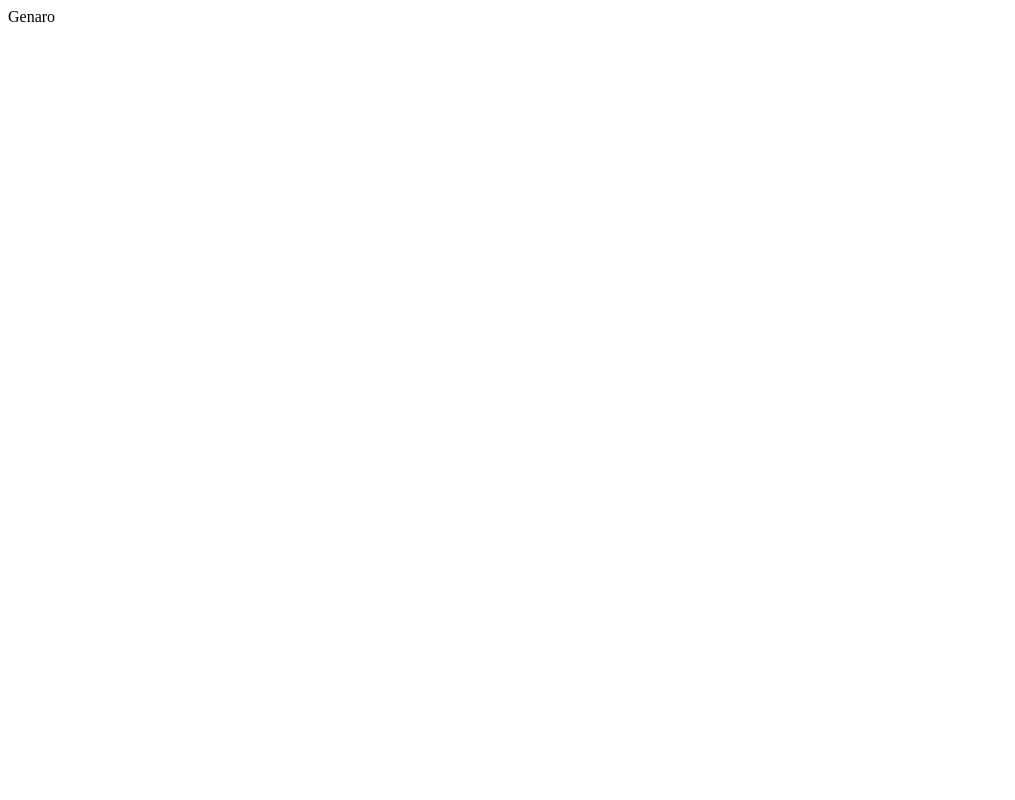
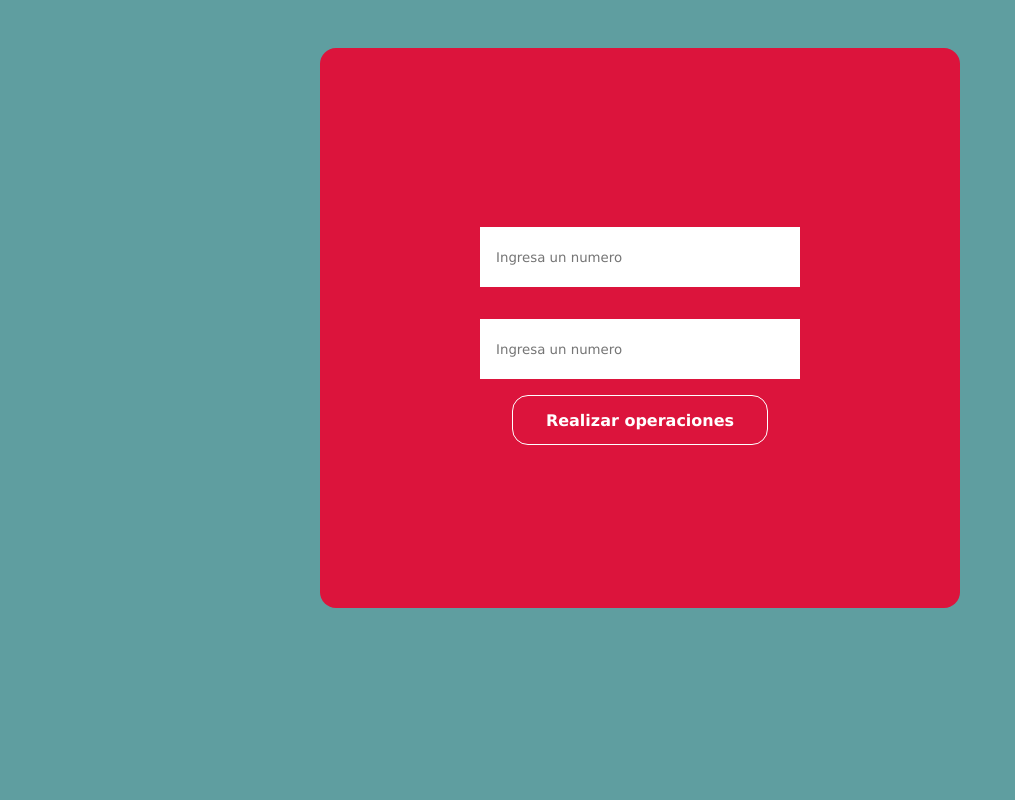
Before and after one commit to GenaroJavier/Curso-PHP, a PHP site: page / in a window 1280 px wide. Before the commit the part shown is almost empty. Shown: the whole page, without its empty margins (0-1015 px from the left). Run offline with PHP 8.4, Linux system fonts and the light colour scheme.

Commit message:
Operaciones

```diff
--- a/css/estilos.css
+++ b/css/estilos.css
@@ -3,4 +3,39 @@
     padding: 0;
     box-sizing: border-box;
     font-family: Verdana, Geneva, Tahoma, sans-serif;
+    background-color: cadetblue;
 }
+
+.form {
+    width: 50vw;
+    height: 70vh;
+    background-color: crimson;
+    margin: auto;
+    display: flex;
+    flex-direction: column;
+    margin-top: 3rem;
+    justify-content: center;
+    align-items: center;
+    border-radius: 1rem;
+}
+
+input[type="number"] {
+    width: 50%;
+    height: 60px;
+    background-color: white;
+    padding: 1rem;
+    margin: 1rem;
+    border: none;
+}
+
+input[type="submit"] {
+    width: 40%;
+    height: 50px;
+    background-color: crimson;
+    color: white;
+    font-weight: 600;
+    padding: 0.5rem;
+    border: 1px solid white;
+    border-radius: 1rem;
+    font-size: 1rem;
+}
--- a/index.php
+++ b/index.php
@@ -1,11 +1,30 @@
+<!DOCTYPE html>
+<html lang="en">
+<head>
+    <meta charset="UTF-8">
+    <meta http-equiv="X-UA-Compatible" content="IE=edge">
+    <meta name="viewport" content="width=device-width, initial-scale=1.0">
+    <link rel="stylesheet" href="css\estilos.css">
+    <title>Operadores aritmeticos</title>
+</head>
+<body>
+    <form action="index.php" method="post" class="form">
+        <input type="number" placeholder="Ingresa un numero" name="txtNum1">
+        <input type="number" placeholder="Ingresa un numero" name="txtNum2">
+        <input type="submit" value="Realizar operaciones">
+    </form>
+</body>
+</html>
+
+
 <?php
-
-//Constantes
-
-/**
- * Las constantes se definen de la siguiente forma
- * la palabra reservada define("el nombre de la constante","el valor de la constante");
- */
-
-define("Nombre", "Genaro");
-echo Nombre;
+    if($_POST){
+        $num1 = $_POST['txtNum1'];
+        $num2 = $_POST['txtNum2'];
+        echo "Suma: <br>".$num1." + ".$num2." = ".$num1+$num2."<br><br>";
+        echo "Resta: <br>".$num1." - ".$num2." = ".$num1-$num2."<br><br>";
+        echo "Multiplicación: <br>".$num1." * ".$num2." = ".$num1*$num2."<br><br>";
+        echo "División: <br>".$num1." / ".$num2." = ".$num1/$num2."<br><br>";
+        echo "Potencia: <br>".$num1." ** ".$num2." = ".$num1**$num2."<br><br>";
+    }
+?>
```
